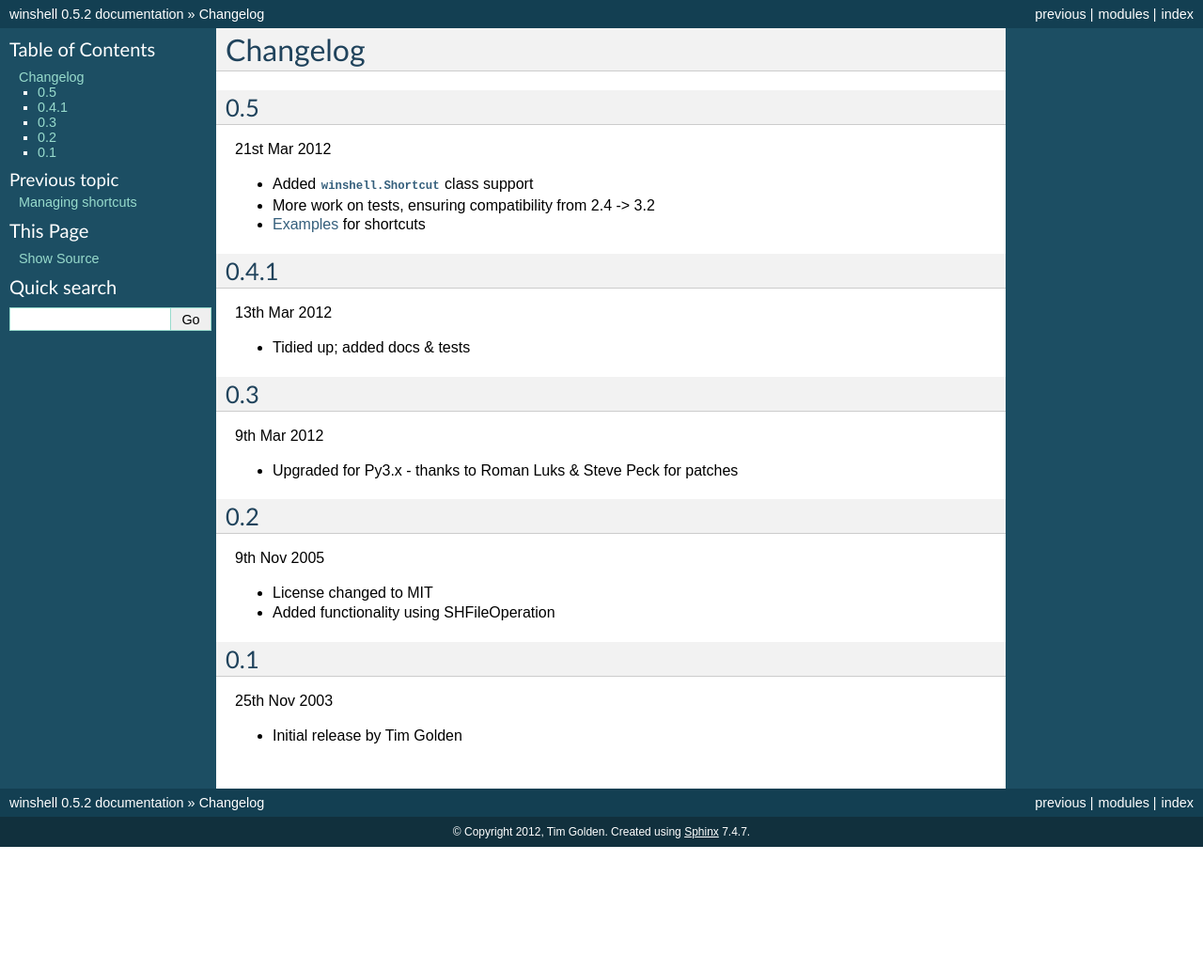
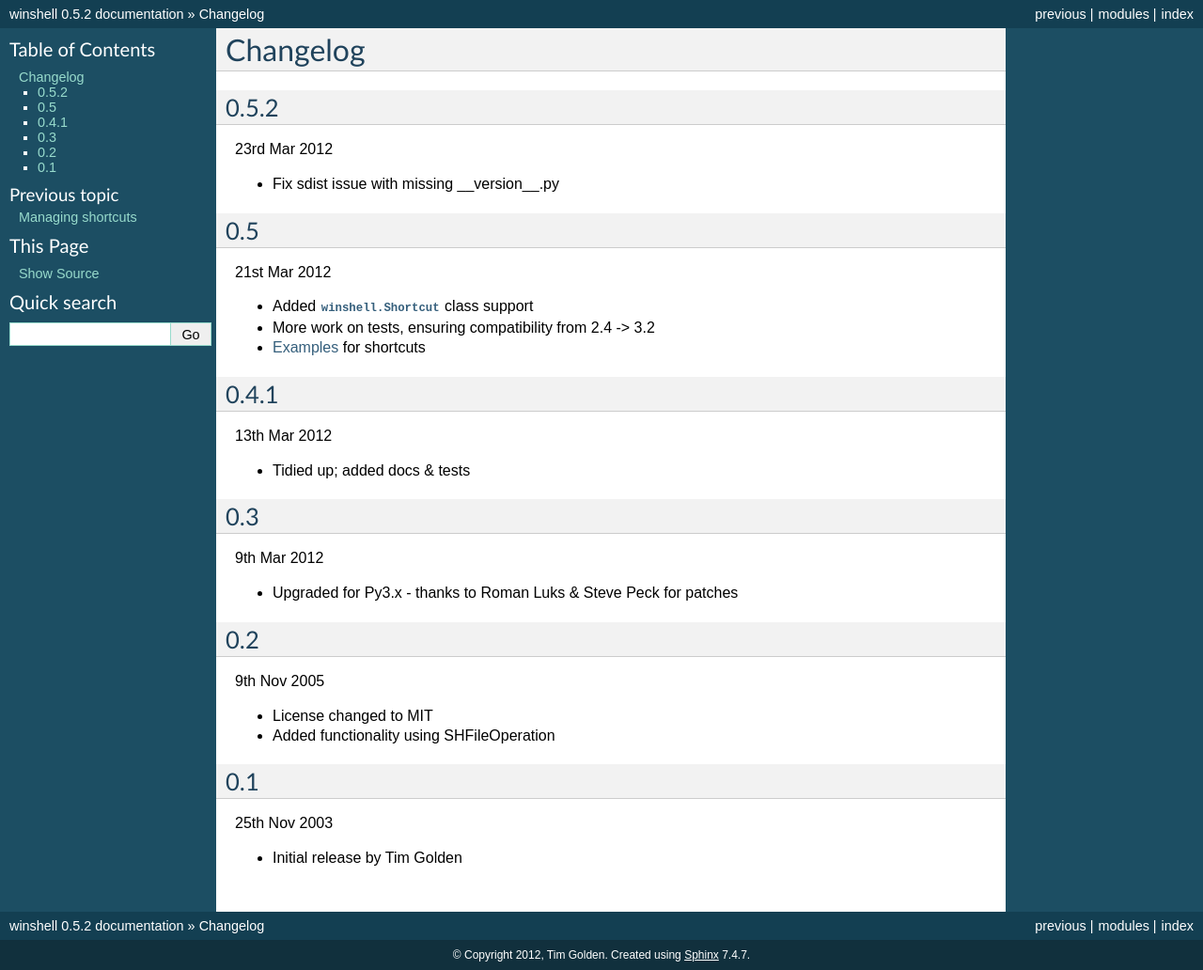
Before and after one commit to tjguk/winshell, a Sphinx documentation site: the page built from docs/changelog.rst, in a window 1280 px wide. Shown: the whole page at 94% size. Built offline with Sphinx 7.4.7, drawn with Linux system fonts in a browser that asks for light colours; before the commit the page ends 901 px from its top, so only the background shows below that.

Commit message:
Document 0.5.2 release

```diff
--- a/docs/changelog.rst
+++ b/docs/changelog.rst
@@ -1,5 +1,12 @@
 Changelog
 =========
+
+0.5.2
+-----
+
+23rd Mar 2012
+
+* Fix sdist issue with missing __version__.py
 
 0.5
 ---
```
